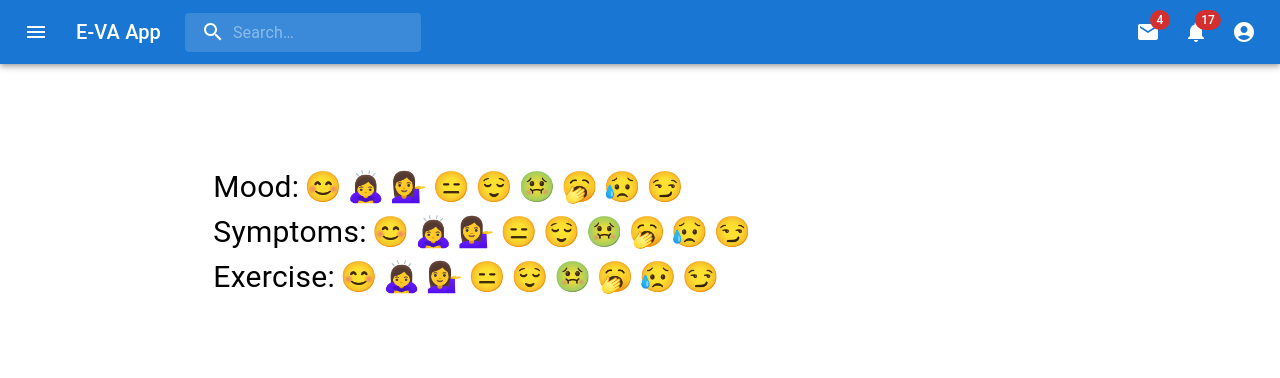
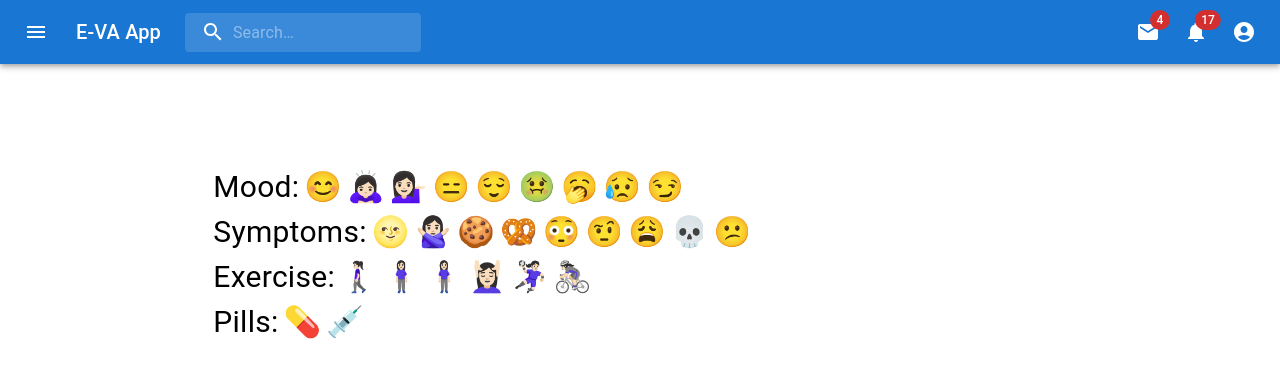
Before and after one commit to TechLabs-Berlin/st22-e-va, a React (Create React App) app in the folder EvaApp/: page /symptomtracker in a window 1280 px wide. Shown: the top 378 px of the page. Built offline with nearby package versions, Linux system fonts and the light colour scheme.

Commit message:
Added pill tracker

```diff
--- a/EvaApp/src/Component/EmojiSelector.js
+++ b/EvaApp/src/Component/EmojiSelector.js
@@ -1,12 +1,12 @@
-import { useState } from 'react';
-import Radio from '@mui/material/Radio';
-import RadioGroup from '@mui/material/RadioGroup';
-import FormControlLabel from '@mui/material/FormControlLabel';
-import FormControl from '@mui/material/FormControl';
-import { Typography } from '@mui/material';
+import { useState } from "react";
+import Radio from "@mui/material/Radio";
+import RadioGroup from "@mui/material/RadioGroup";
+import FormControlLabel from "@mui/material/FormControlLabel";
+import FormControl from "@mui/material/FormControl";
+import { Typography } from "@mui/material";
 
 export default ({ handleSelection }) => {
-  const [selected, setSelected] = useState('');
+  const [selected, setSelected] = useState("");
 
   const handler = (event) => {
     handleSelection(event.target.value);
@@ -23,51 +23,91 @@ export default ({ handleSelection }) => {
       >
         <FormControlLabel
           value="Happy"
-          control={<Radio sx={{
-            display: 'none',
-          }} />}
-          label={<Typography fontSize={30}>{selected === 'Happy' ? ' 😁 ' : ' 😊 '}</Typography>}
+          control={
+            <Radio
+              sx={{
+                display: "none",
+              }}
+            />
+          }
+          label={
+            <Typography fontSize={30}>
+              {selected === "Happy" ? " 😁 " : " 😊 "}
+            </Typography>
+          }
         />
         <FormControlLabel
           value="Energetic"
-          control={<Radio sx={{ display: 'none' }} />}
-          label={<Typography fontSize={30}>{selected === 'Energetic' ? ' 🙆‍♀️ ' : ' 🙇‍♀️ '}</Typography>}
+          control={<Radio sx={{ display: "none" }} />}
+          label={
+            <Typography fontSize={30}>
+              {selected === "Energetic" ? "  🙆🏻‍♀️ " : "  🙇🏻‍♀️ "}
+            </Typography>
+          }
         />
 
         <FormControlLabel
           value="Mood swings"
-          control={<Radio sx={{ display: 'none' }} />}
-          label={<Typography fontSize={30}>{selected === 'Mood swings' ? ' 🧟‍♀️ ' : ' 💁‍♀️ '}</Typography>}
+          control={<Radio sx={{ display: "none" }} />}
+          label={
+            <Typography fontSize={30}>
+              {selected === "Mood swings" ? " 🧟‍♀️ " : "  💁🏻‍♀️ "}
+            </Typography>
+          }
         />
         <FormControlLabel
           value="Irritated"
-          control={<Radio sx={{ display: 'none' }} />}
-          label={<Typography fontSize={30}>{selected === 'Irritated' ? ' 😵 ' : ' 😑 '}</Typography>}
+          control={<Radio sx={{ display: "none" }} />}
+          label={
+            <Typography fontSize={30}>
+              {selected === "Irritated" ? " 😵 " : " 😑 "}
+            </Typography>
+          }
         />
         <FormControlLabel
           value="Calm"
-          control={<Radio sx={{ display: 'none' }} />}
-          label={<Typography fontSize={30}>{selected === 'Calm' ? ' 😇 ' : ' 😌 '}</Typography>}
+          control={<Radio sx={{ display: "none" }} />}
+          label={
+            <Typography fontSize={30}>
+              {selected === "Calm" ? " 😇 " : " 😌 "}
+            </Typography>
+          }
         />
         <FormControlLabel
           value="Sick"
-          control={<Radio sx={{ display: 'none' }} />}
-          label={<Typography fontSize={30}>{selected === 'Sick' ? ' 🤮 ' : ' 🤢 '}</Typography>}
+          control={<Radio sx={{ display: "none" }} />}
+          label={
+            <Typography fontSize={30}>
+              {selected === "Sick" ? " 🤮 " : " 🤢 "}
+            </Typography>
+          }
         />
         <FormControlLabel
           value="Sleepy"
-          control={<Radio sx={{ display: 'none' }} />}
-          label={<Typography fontSize={30}>{selected === 'Sleepy' ? ' 😴 ' : '  🥱 '}</Typography>}
+          control={<Radio sx={{ display: "none" }} />}
+          label={
+            <Typography fontSize={30}>
+              {selected === "Sleepy" ? " 😴 " : "  🥱 "}
+            </Typography>
+          }
         />
         <FormControlLabel
           value="Weepy"
-          control={<Radio sx={{ display: 'none' }} />}
-          label={<Typography fontSize={30}>{selected === 'Weepy' ? ' 😭 ' : ' 😥 '}</Typography>}
+          control={<Radio sx={{ display: "none" }} />}
+          label={
+            <Typography fontSize={30}>
+              {selected === "Weepy" ? " 😭 " : " 😥 "}
+            </Typography>
+          }
         />
         <FormControlLabel
           value="Frisky"
-          control={<Radio sx={{ display: 'none' }} />}
-          label={<Typography fontSize={30}>{selected === 'Frisky' ? ' 😜 ' : ' 😏 '}</Typography>}
+          control={<Radio sx={{ display: "none" }} />}
+          label={
+            <Typography fontSize={30}>
+              {selected === "Frisky" ? " 😜 " : " 😏 "}
+            </Typography>
+          }
         />
       </RadioGroup>
     </FormControl>
--- /dev/null
+++ b/EvaApp/src/Component/Pills.js
@@ -0,0 +1,51 @@
+import { useState } from "react";
+import Radio from "@mui/material/Radio";
+import RadioGroup from "@mui/material/RadioGroup";
+import FormControlLabel from "@mui/material/FormControlLabel";
+import FormControl from "@mui/material/FormControl";
+import { Typography } from "@mui/material";
+
+export default ({ handleSelection }) => {
+  const [selected, setSelected] = useState("");
+
+  const handler = (event) => {
+    handleSelection(event.target.value);
+    setSelected(event.target.value);
+  };
+
+  return (
+    <FormControl>
+      <RadioGroup
+        row
+        aria-labelledby="demo-row-radio-buttons-group-label"
+        name="row-radio-buttons-group"
+        onChange={handler}
+      >
+        <FormControlLabel
+          value="Pills"
+          control={
+            <Radio
+              sx={{
+                display: "none",
+              }}
+            />
+          }
+          label={
+            <Typography fontSize={30}>
+              {selected === "Pills" ? " 💊💊 " : "  💊 "}
+            </Typography>
+          }
+        />
+        <FormControlLabel
+          value="Injection"
+          control={<Radio sx={{ display: "none" }} />}
+          label={
+            <Typography fontSize={30}>
+              {selected === "Injection" ? " 💉 💉 " : " 💉 "}
+            </Typography>
+          }
+        />
+      </RadioGroup>
+    </FormControl>
+  );
+};
--- a/EvaApp/src/Component/Symptoms.js
+++ b/EvaApp/src/Component/Symptoms.js
@@ -22,7 +22,7 @@ export default ({ handleSelection }) => {
         onChange={handler}
       >
         <FormControlLabel
-          value="Happy"
+          value="Acne"
           control={
             <Radio
               sx={{
@@ -32,80 +32,80 @@ export default ({ handleSelection }) => {
           }
           label={
             <Typography fontSize={30}>
-              {selected === "Happy" ? " 😁 " : " 😊 "}
+              {selected === "Acne" ? " 🌚 " : "  🌝 "}
             </Typography>
           }
         />
         <FormControlLabel
-          value="Energetic"
+          value="Bloating"
           control={<Radio sx={{ display: "none" }} />}
           label={
             <Typography fontSize={30}>
-              {selected === "Energetic" ? " 🙆‍♀️ " : " 🙇‍♀️ "}
+              {selected === "Bloating" ? "  🙍🏻‍♀️ " : "  🙅🏻‍♀️ "}
             </Typography>
           }
         />
 
         <FormControlLabel
-          value="Mood swings"
+          value="Craving sweet"
           control={<Radio sx={{ display: "none" }} />}
           label={
             <Typography fontSize={30}>
-              {selected === "Mood swings" ? " 🧟‍♀️ " : " 💁‍♀️ "}
+              {selected === "Craving sweet" ? " 🍩 " : " 🍪 "}
             </Typography>
           }
         />
         <FormControlLabel
-          value="Irritated"
+          value="Craving salty"
           control={<Radio sx={{ display: "none" }} />}
           label={
             <Typography fontSize={30}>
-              {selected === "Irritated" ? " 😵 " : " 😑 "}
+              {selected === "Craving salty" ? " 🥯 " : "  🥨 "}
             </Typography>
           }
         />
         <FormControlLabel
-          value="Calm"
+          value="Dizziness"
           control={<Radio sx={{ display: "none" }} />}
           label={
             <Typography fontSize={30}>
-              {selected === "Calm" ? " 😇 " : " 😌 "}
+              {selected === "Dizziness" ? " 🤕 " : " 😳 "}
             </Typography>
           }
         />
         <FormControlLabel
-          value="Sick"
+          value="Insomnia"
           control={<Radio sx={{ display: "none" }} />}
           label={
             <Typography fontSize={30}>
-              {selected === "Sick" ? " 🤮 " : " 🤢 "}
+              {selected === "Insomnia" ? " 🧐 " : " 🤨 "}
             </Typography>
           }
         />
         <FormControlLabel
-          value="Sleepy"
+          value="Bodyache"
           control={<Radio sx={{ display: "none" }} />}
           label={
             <Typography fontSize={30}>
-              {selected === "Sleepy" ? " 😴 " : "  🥱 "}
+              {selected === "Bodyache" ? " 😫 " : " 😩 "}
             </Typography>
           }
         />
         <FormControlLabel
-          value="Weepy"
+          value="Cramps"
           control={<Radio sx={{ display: "none" }} />}
           label={
             <Typography fontSize={30}>
-              {selected === "Weepy" ? " 😭 " : " 😥 "}
+              {selected === "Cramps" ? " ☠️ " : " 💀 "}
             </Typography>
           }
         />
         <FormControlLabel
-          value="Frisky"
+          value="Indigestion"
           control={<Radio sx={{ display: "none" }} />}
           label={
             <Typography fontSize={30}>
-              {selected === "Frisky" ? " 😜 " : " 😏 "}
+              {selected === "Indigestion" ? " 🥴 " : " 😕 "}
             </Typography>
           }
         />
--- a/EvaApp/src/Pages/SymptomTracker.js
+++ b/EvaApp/src/Pages/SymptomTracker.js
@@ -4,6 +4,7 @@ import EmojiSelector from "../Component/EmojiSelector";
 import { useState } from "react";
 import Symptoms from "../Component/Symptoms";
 import Exercise from "../Component/Exercise";
+import Pills from "../Component/Pills";
 
 const SymptomTracker = () => {
   const [selections, setSelections] = useState({
@@ -30,7 +31,12 @@ const SymptomTracker = () => {
       exercise: exercise,
     });
   };
-
+  const handlePillsSelection = (pills) => {
+    setSelections({
+      ...selections,
+      pills: pills,
+    });
+  };
   return (
     <Stack>
       <Stack direction="row" spacing={2}>
@@ -43,7 +49,11 @@ const SymptomTracker = () => {
       </Stack>
       <Stack direction="row" spacing={2}>
         <Typography fontSize={30}>Exercise:{selections.Exercise}</Typography>
-        <EmojiSelector handleSelection={handleExerciseSelection} />
+        <Exercise handleSelection={handleExerciseSelection} />
+      </Stack>
+      <Stack direction="row" spacing={2}>
+        <Typography fontSize={30}>Pills:{selections.Pills}</Typography>
+        <Pills handleSelection={handlePillsSelection} />
       </Stack>
     </Stack>
   );
```
Also changed, not shown: EvaApp/src/Component/Ttc.js (added).
